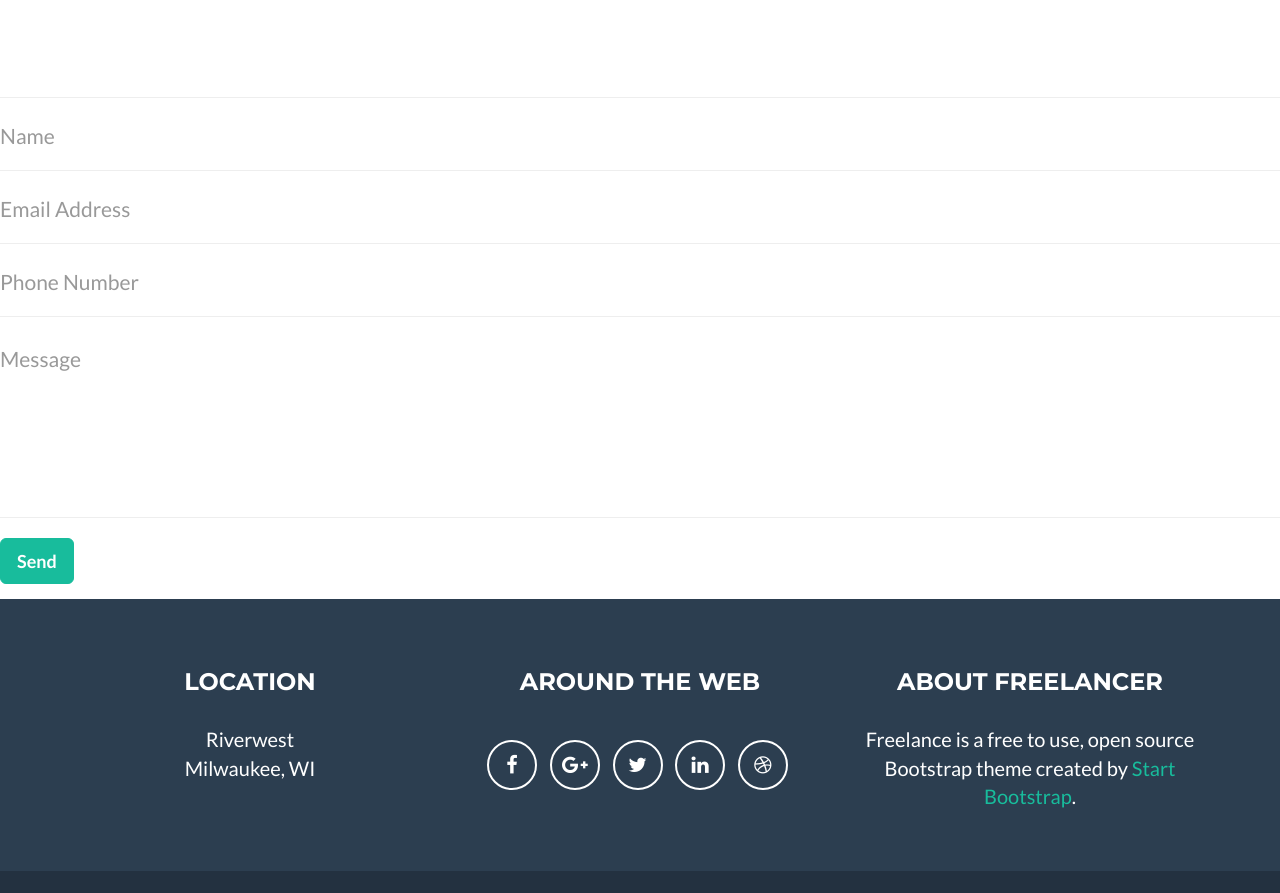
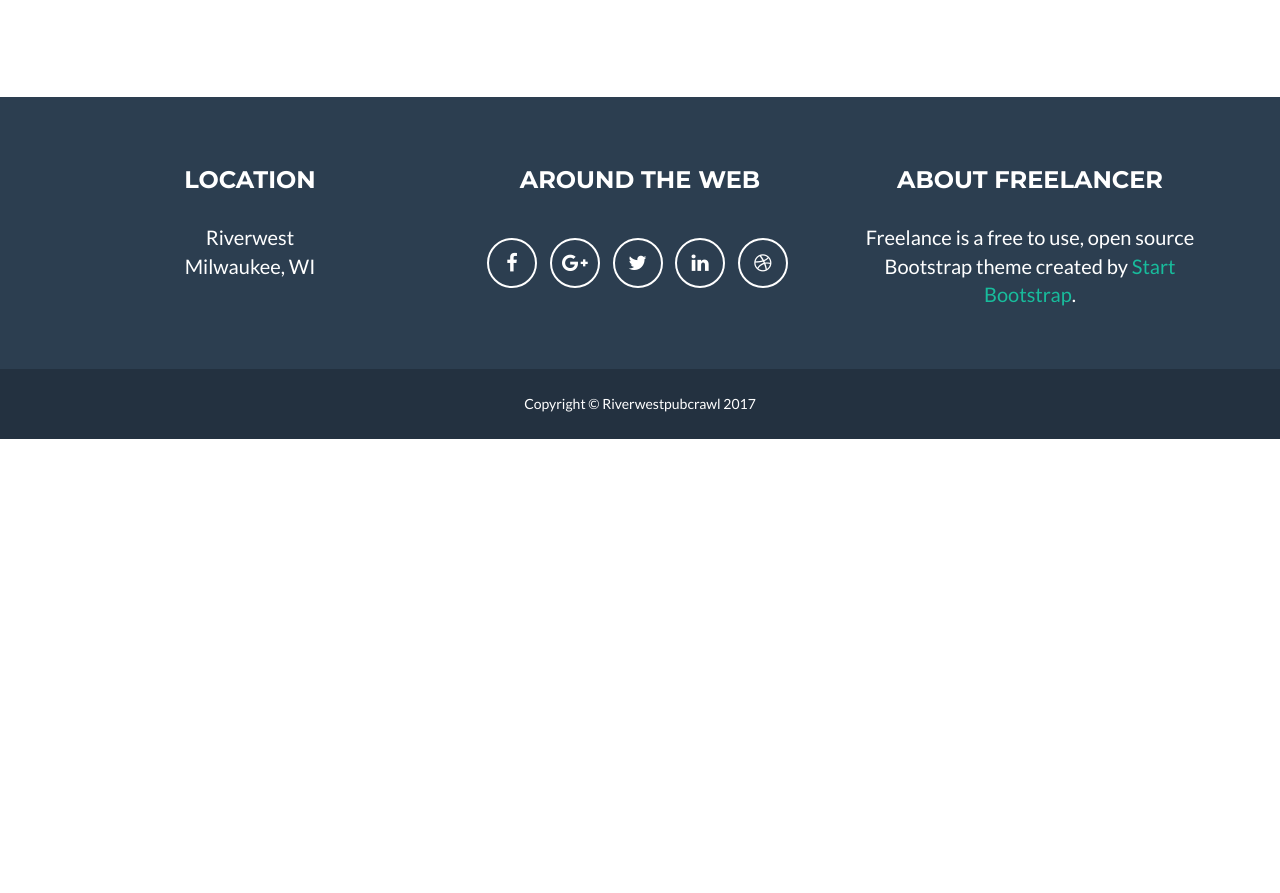
Before and after one commit to riverwestpubcrawl/riverwestpubcrawl, a website: page index.html in a window 1280 px wide. Shown: the part 1187-2080 px from the top of the page. After the commit the page ends 1626 px from the top, so only its background shows below. Drawn offline with nearby package versions, Linux system fonts and the light colour scheme.

Commit message:
updates
updates

```diff
--- a/index.html
+++ b/index.html
@@ -183,59 +183,7 @@
     </section>
 
     <!-- Contact Section -->
-    <!--<section id="contact">
-        <div class="container">
-            <div class="row">
-                <div class="col-lg-12 text-center">
-                    <h2>Contact Me</h2>
-                    <hr class="star-primary">
-                </div>
-            </div>
-            <div class="row">
-                <div class="col-lg-8 col-lg-offset-2">
-                    <!-- To configure the contact form email address, go to mail/contact_me.php and update the email address in the PHP file on line 19. -->
-                    <!-- The form should work on most web servers, but if the form is not working you may need to configure your web server differently. -->
-                    <form name="sentMessage" id="contactForm" novalidate>
-                        <div class="row control-group">
-                            <div class="form-group col-xs-12 floating-label-form-group controls">
-                                <label for="name">Name</label>
-                                <input type="text" class="form-control" placeholder="Name" id="name" required data-validation-required-message="Please enter your name.">
-                                <p class="help-block text-danger"></p>
-                            </div>
-                        </div>
-                        <div class="row control-group">
-                            <div class="form-group col-xs-12 floating-label-form-group controls">
-                                <label for="email">Email Address</label>
-                                <input type="email" class="form-control" placeholder="Email Address" id="email" required data-validation-required-message="Please enter your email address.">
-                                <p class="help-block text-danger"></p>
-                            </div>
-                        </div>
-                        <div class="row control-group">
-                            <div class="form-group col-xs-12 floating-label-form-group controls">
-                                <label for="phone">Phone Number</label>
-                                <input type="tel" class="form-control" placeholder="Phone Number" id="phone" required data-validation-required-message="Please enter your phone number.">
-                                <p class="help-block text-danger"></p>
-                            </div>
-                        </div>
-                        <div class="row control-group">
-                            <div class="form-group col-xs-12 floating-label-form-group controls">
-                                <label for="message">Message</label>
-                                <textarea rows="5" class="form-control" placeholder="Message" id="message" required data-validation-required-message="Please enter a message."></textarea>
-                                <p class="help-block text-danger"></p>
-                            </div>
-                        </div>
-                        <br>
-                        <div id="success"></div>
-                        <div class="row">
-                            <div class="form-group col-xs-12">
-                                <button type="submit" class="btn btn-success btn-lg">Send</button>
-                            </div>
-                        </div>
-                    </form>
-                </div>
-            </div>
-        </div>
-    </section>
+
 
     <!-- Footer -->
     <footer class="text-center">
```
